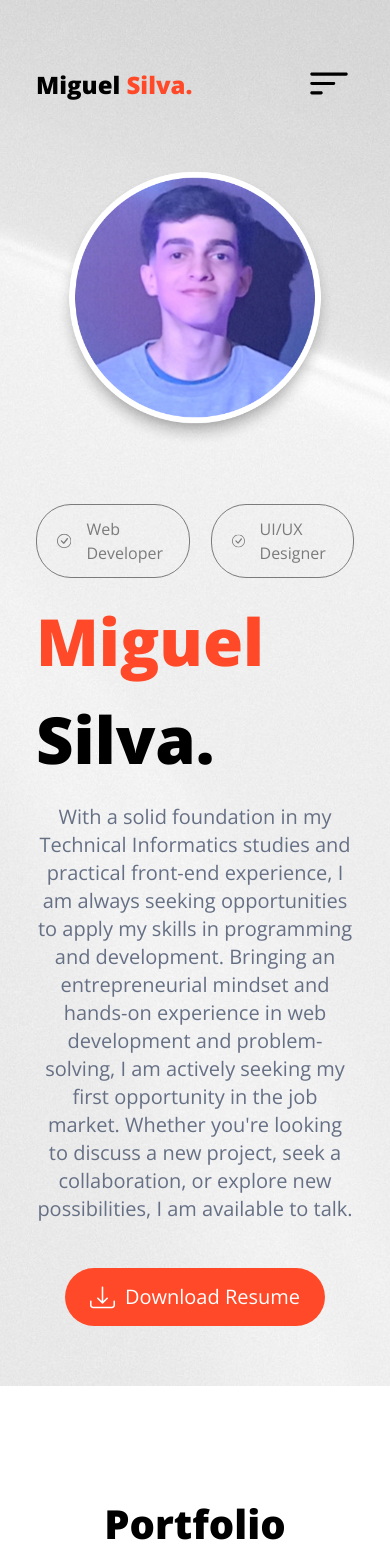
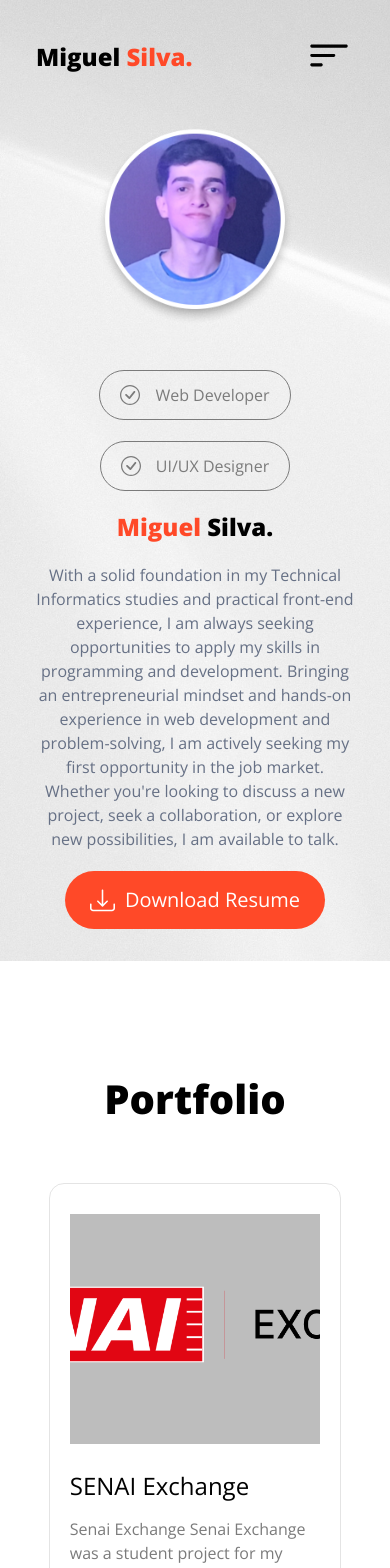
Before and after one commit to miguelzack/aulas-lima-senai, a Next.js app in the folder portfolio-tailwind/: page / in a window 390 px wide. Shown: the top 1568 px of the page. Built offline with nearby package versions, Linux system fonts and the light colour scheme.

Commit message:
fix: fix button send email

```diff
--- a/portfolio-tailwind/src/app/page.tsx
+++ b/portfolio-tailwind/src/app/page.tsx
@@ -11,24 +11,24 @@ import { SendEmailIco } from "@/assets/svgs/export"
 export default function Home() {
   return (
     <div className="all-page">
-      <main id="home" className="flex flex-col justify-center lg:py-[52px] py-[60px] lg:px-[58px] px-9 bg-[url('/bg-main.jpg')] bg-cover bg-no-repeat bg-[lightgray] bg-center items-center lg:gap-[62px] gap-[57px] self-stretch">
+      <main id="home" className="flex flex-col justify-center lg:py-[52px] sm:py-[60px] py-8 lg:px-[58px] px-9 bg-[url('/bg-main.jpg')] bg-cover bg-no-repeat bg-[lightgray] bg-center items-center lg:gap-[62px] sm:gap-[57px] gap-11 self-stretch">
         <Header />
         <section className="hero lg:w-[878px] flex flex-col items-center">
           <Image
             src={Perfil}
             alt="Minha foto de perfil"
-            className="md:w-[424px] w-[280px] md:mb-0 mb-[57px]"
+            className="md:w-[424px] sm:w-[280px] w-[200px] md:mb-0 sm:mb-[57px] mb-11"
           />
-          <div className="flex flex-col items-center self-stretch md:gap-0 gap-[15px] w-full">
-            <div className="flex items-center gap-[21px]">
+          <div className="flex flex-col items-center self-stretch md:gap-0 sm:gap-[15px] gap-5 w-full">
+            <div className="flex sm:flex-row flex-col items-center gap-[21px]">
               <Badge label="Web Developer" />
               <Badge label="UI/UX Designer" />
             </div>
-            <h1 className="md:text-[90px] text-[65px] font-extrabold">
+            <h1 className="md:text-[90px] sm:text-[65px] text-2xl font-extrabold">
               <span className="text-primary">Miguel</span> Silva.
             </h1>
-            <div className="flex flex-col items-center self-stretch gap-[30px]">
-              <p className="text-xl font-normal text-utility-gray text-center w-full">
+            <div className="flex flex-col items-center self-stretch sm:gap-[30px] gap-5">
+              <p className="sm:text-xl text-base font-normal text-utility-gray text-center w-full">
                 With a solid foundation in my Technical Informatics studies and
                 practical front-end experience, I am always seeking opportunities
                 to apply my skills in programming and development. Bringing an
@@ -38,7 +38,7 @@ export default function Home() {
                 seek a collaboration, or explore new possibilities, I am available
                 to talk.
               </p>
-              <div className="md:mt-0 mt-[15px]">
+              <div className="md:mt-0 sm:mt-[15px]">
                 <ButtonDownload />
               </div>
             </div>
@@ -74,7 +74,7 @@ export default function Home() {
               alt="Minha foto de perfil"
               className="w-[183px]"
             />
-            <h5 className="text-white text-[40px] font-extrabold">Contact me</h5>
+            <h5 className="text-white text-[40px] font-extrabold text-center">Contact me</h5>
             <p className="self-stretch text-xl font-normal text-white md:text-start text-center">Interested in discussing web development, sharing ideas about software projects, or exploring new solutions in programming? Feel free to reach out—let's connect and keep building.</p>
             <ButtonLinkedin />
           </div>
@@ -85,13 +85,13 @@ export default function Home() {
               <input placeholder="Email ID*" type="email" id="email" className="flex w-full px-[25px] py-2.5 rounded-lg border border-border-form text-base text-font-form font-normal" />
               <input placeholder="Phone No*" type="number" id="number" className="flex w-full px-[25px] py-2.5 rounded-lg border border-border-form text-base text-font-form font-normal" />
               <textarea name="message" id="message" placeholder="Message*" className="w-full h-[105px] py-2.5 px-[25px] items-start gap-2.5 rounded-lg border border-border-form text-base text-font-form font-normal"></textarea>
-              <button className="login flex py-[15px] px-[25px] justify-center items-center gap-2.5 rounded-[35px] border border-white bg-primary text-xl font-normal text-white" type="submit"> <SendEmailIco /> Send email</button>
+              <button className="login flex py-[15px] px-[25px] justify-center items-center gap-2.5 rounded-[35px] border border-white bg-primary text-xl w-full font-normal text-white" type="submit"> <SendEmailIco /> Send email</button>
             </form>
           </div>
         </div>
       </section>
       <footer className="flex py-[50px] justify-center items-center gap-2.5 self-stretch bg-black">
-        <p className="text-gray-custom text-base font-normal">Copyright 2025 @CIT || All Rights Reserved</p>
+        <p className="text-gray-custom text-base font-normal text-center">Copyright 2025 @CIT || All Rights Reserved</p>
       </footer>
     </div>
   );
--- a/portfolio-tailwind/src/components/project-card/project-card.tsx
+++ b/portfolio-tailwind/src/components/project-card/project-card.tsx
@@ -18,7 +18,7 @@ export function ProjectCard({
   projectLink,
 }: ProjectCardProps) {
   return (
-    <div className="flex flex-col py-[30px] px-5 items-start gap-[26px] lg:w-[48.89%] w-full">
+    <div className="flex flex-col py-[30px] px-5 items-start gap-[26px] lg:w-[48.89%] w-full rounded-[15px] border border-border-card">
       <Image
         src={imageSrc}
         alt={altText}
--- a/portfolio-tailwind/src/styles/global.css
+++ b/portfolio-tailwind/src/styles/global.css
@@ -8,6 +8,7 @@
   --color-border-form: rgba(123, 123, 123, 0.20);
   --color-font-form: rgba(123, 123, 123, 0.50);
   --color-bg-menu: rgba(255, 255, 255, 0.95);
+  --color-border-card: rgba(123, 123, 123, 0.20);
 }
 
 @layer base {
```
